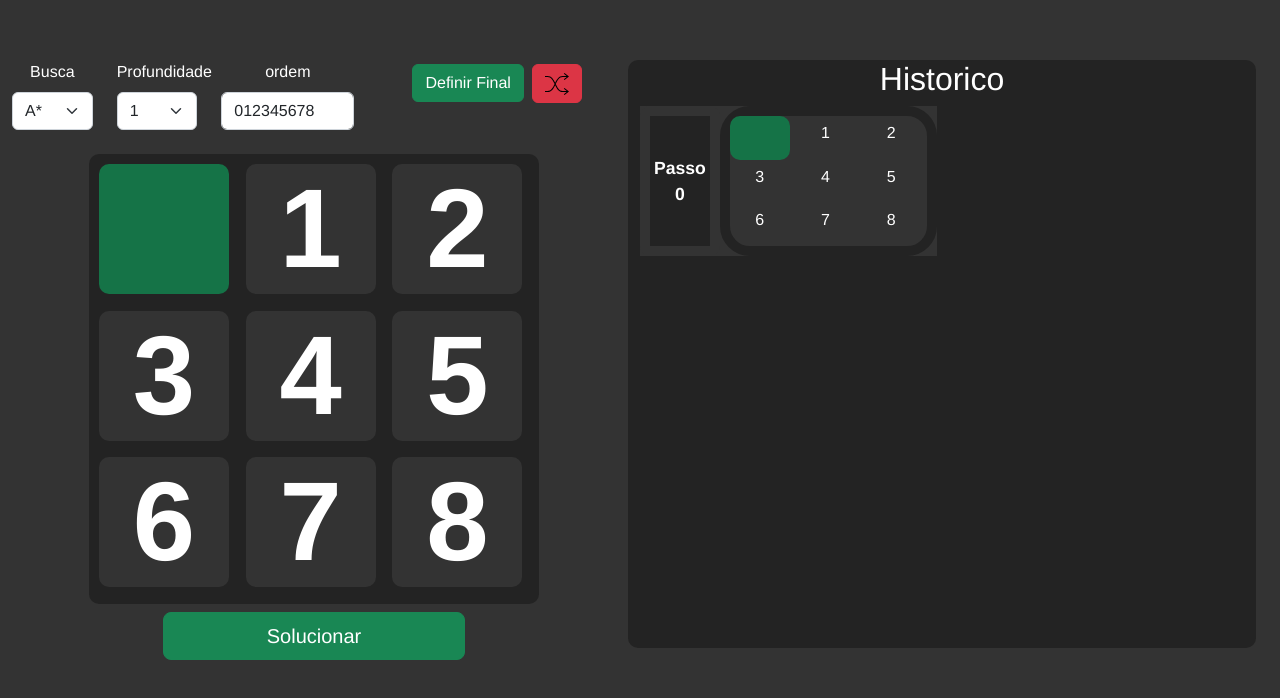
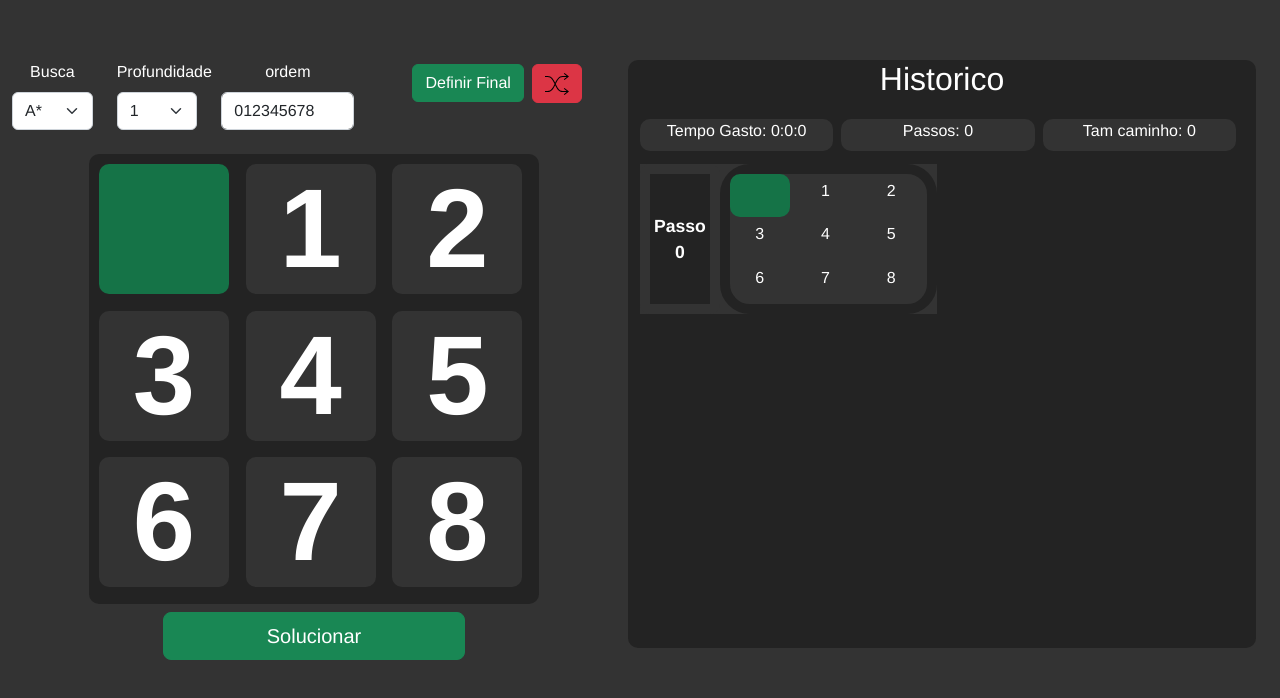
Before and after one commit to Sylvn001/8-puzzle, a Vue app in the folder app/: page / in a window 1280 px wide. Both pictures are taken after a click on the button "Solucionar". Shown: the top 698 px of the page. Built offline with nearby package versions, Linux system fonts and the light colour scheme.

Commit message:
feat: add loading in front-end app

```diff
--- a/app/src/pages/History.vue
+++ b/app/src/pages/History.vue
@@ -1,5 +1,10 @@
 <template>
   <div class="historyContainer">
+    <div class="data-history">
+      <div class="data-setup">Tempo Gasto: {{ tempoEx }}</div>
+      <div class="data-setup">Passos: {{ historyArray.length - 1 }}</div>
+      <div class="data-setup">Tam caminho: {{ tamCaminho }}</div>
+    </div>
     <div class="historyBox">
       <div
         class="historyCard"
@@ -28,6 +33,8 @@ import { defineComponent } from "vue";
 export default defineComponent({
   props: {
     historyArray: [],
+    tempoEx: String,
+    tamCaminho: Number,
   },
   name: "HistoryComponent",
 });
@@ -81,4 +88,14 @@ export default defineComponent({
 .puzzle-active {
   background: #157347;
 }
+.data-history {
+  display: flex;
+}
+.data-setup {
+  background: #333333;
+  width: 200px;
+  height: 2rem;
+  margin: 0.8rem 0.5rem 0.8rem 0;
+  border-radius: 10px;
+}
 </style>
--- a/app/src/pages/Puzzle.vue
+++ b/app/src/pages/Puzzle.vue
@@ -70,7 +70,19 @@
       <aside>
         <h2>Historico</h2>
       </aside>
-      <history v-if="solved" :historyArray="historyData" />
+      <div
+        v-if="this.loading"
+        class="spinner-border text-success def"
+        role="status"
+      >
+        <span class="visually-hidden">Loading</span>
+      </div>
+      <history
+        v-if="this.solved"
+        :historyArray="historyData"
+        :tempoEx="tempoEx"
+        :tamCaminho="this.tamCaminho"
+      />
     </div>
   </main>
 </template>
@@ -93,8 +105,11 @@ export default defineComponent({
       userValue: "012345678",
       error: false,
       success: false,
-      historyData: [[]],
+      historyData: [],
       solved: false,
+      loading: false,
+      tempoEx: "",
+      tamCaminho: 0,
     };
   },
   methods: {
@@ -117,15 +132,11 @@ export default defineComponent({
       }
     },
     randomize() {
-      //let newOrder = [];
-
       let final = this.userValue;
       for (let i = 0; i < 45; i++) {
         let posZero = final.indexOf("0");
         let mov = this.possibilidades(posZero);
-        console.log(mov);
         let rand = Math.ceil(Math.random() * mov.length - 1);
-        console.log(rand);
         let aux = final.charAt(mov[rand]);
         final = final.replace("0", "r");
         final = final.replace(aux, "0");
@@ -134,10 +145,13 @@ export default defineComponent({
       this.order = final.split("");
     },
     solve() {
+      this.loading = true;
+      this.solved = false;
       this.historyData = [];
       let resultado;
       let solucao = this.userValue;
       let inicio = "";
+      let horaInicio = new Date().getTime();
 
       for (let i = 0; i < 9; i++) {
         inicio = inicio + this.order[i];
@@ -145,7 +159,7 @@ export default defineComponent({
       if (this.searchMethod == 1) {
         let filaCPrio = new Fila();
         filaCPrio.enqueue(inicio, 0, 0, [inicio], solucao, -1);
-        if (this.searchMethod == "1") resultado = this.AEstrelaUm(filaCPrio);
+        if (this.depth == "1") resultado = this.AEstrelaUm(filaCPrio);
         else resultado = this.AEstrelaDois(filaCPrio);
       } else {
         let filaSPrio = new Fila();
@@ -153,8 +167,16 @@ export default defineComponent({
         resultado = this.buscaCega(filaSPrio);
       }
 
+      let horaFim = new Date().getTime();
       this.solved = true;
+      this.loading = false;
+
       this.historyData = resultado.historico;
+
+      let tempo = horaFim - horaInicio;
+      this.tempoEx = `${Math.floor(tempo / 60000)}:${Math.floor(
+        (tempo % 60000) / 1000
+      )}:${Math.floor((tempo % 60000) % 1000)}`;
     },
     AEstrelaUm(fila) {
       let flag = false;
@@ -354,4 +376,14 @@ export default defineComponent({
   background: #232323;
   border-radius: 10px;
 }
+
+.def {
+  position: relative;
+  display: flex;
+  top: 5%;
+  left: 27%;
+  width: 450px;
+  height: 450px;
+  opacity: 50%;
+}
 </style>
```
